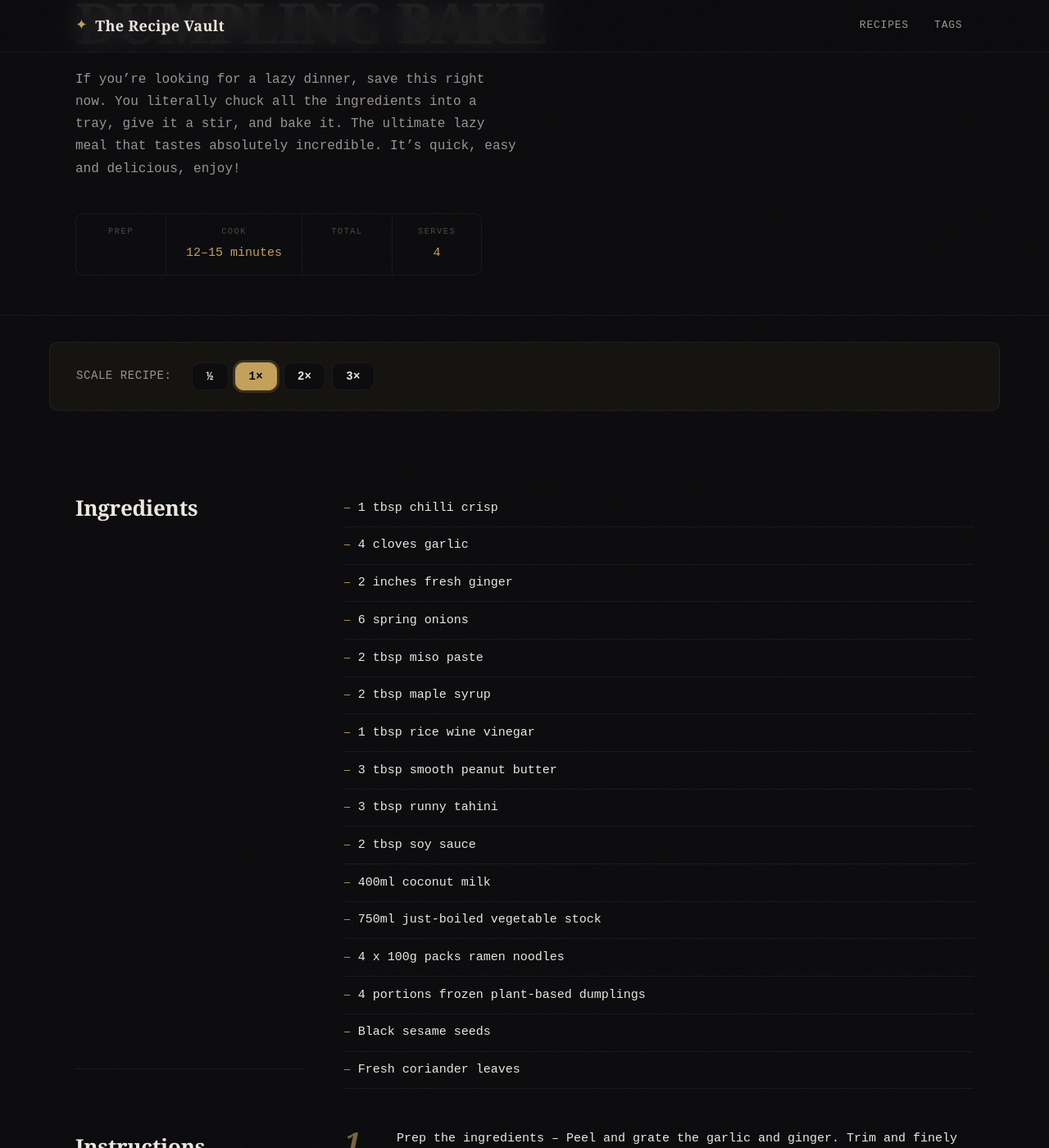
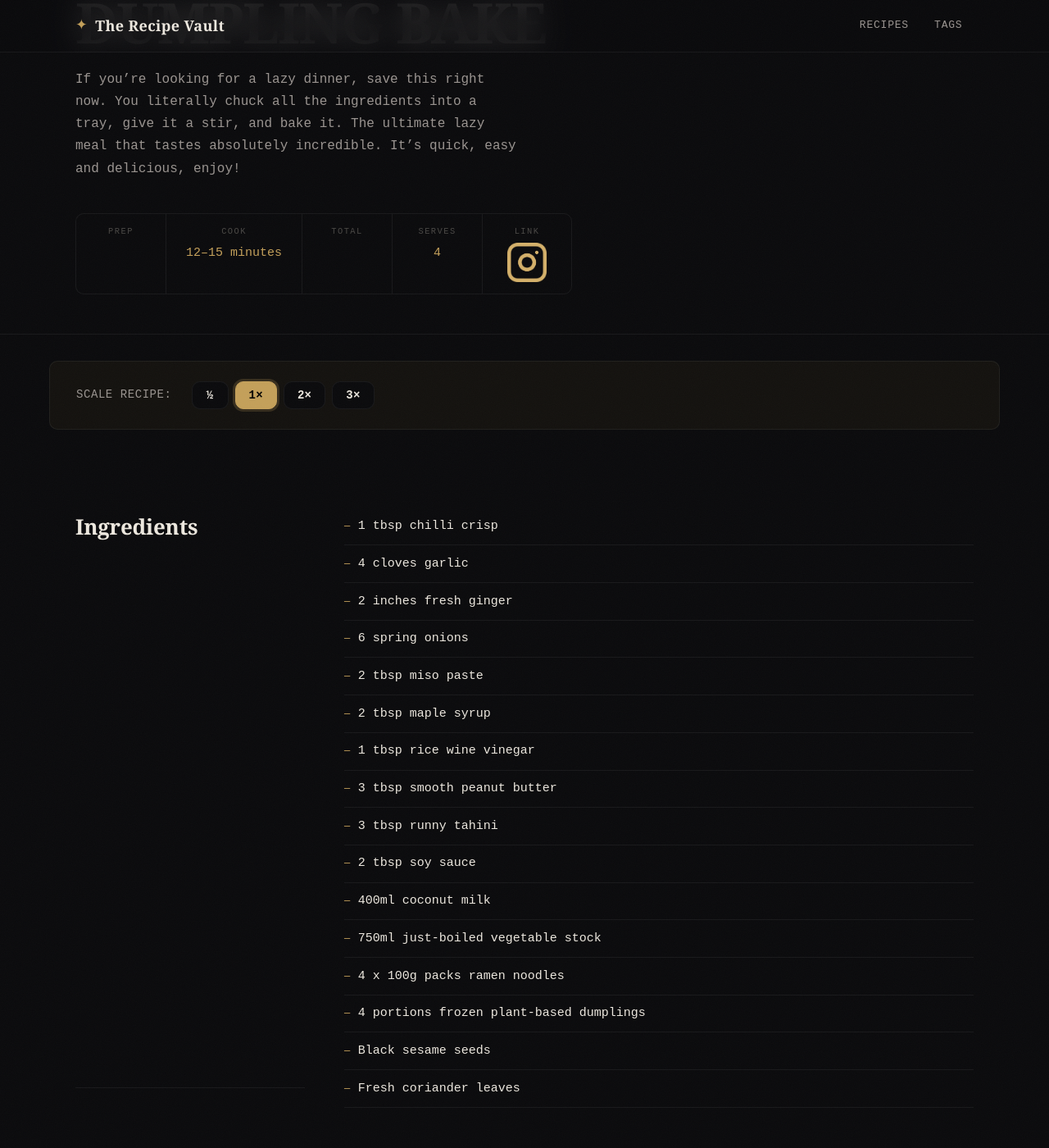
Before and after one commit to kylermurphy/smurphs_cooking, a Jekyll site: the page built from _recipes/coconut-ramen-dumpling-bake.md, in a window 1280 px wide and 1400 px high, scrolled down 288 px. Shown: the whole window at 82% size. Built offline with Jekyll 4.4.1, drawn with Linux system fonts in a browser that asks for light colours; some web fonts are replaced.

Commit message:
Fix link and center logo

```diff
--- a/_recipes/coconut-ramen-dumpling-bake.md
+++ b/_recipes/coconut-ramen-dumpling-bake.md
@@ -12,7 +12,7 @@ servings: "4"
 prep_time: ""
 cook_time: "12–15 minutes"
 total_time: ""
-src: "https://www.instagram.com/p/DMSD7e0IT3z/"
+src_url: "https://www.instagram.com/p/DMSD7e0IT3z/"
 base_url: "https://www.instagram.com/"
 ---
 
--- a/assets/css/main.css
+++ b/assets/css/main.css
@@ -608,6 +608,9 @@ ul, ol { list-style: none; }
 .meta-bar-item dd {
   font-size: 0.9375rem;
   color: var(--gold);
+  display: flex;
+  align-items: center;
+  justify-content: center;
 }
 
 /* Body (contains the rendered markdown) */
```
